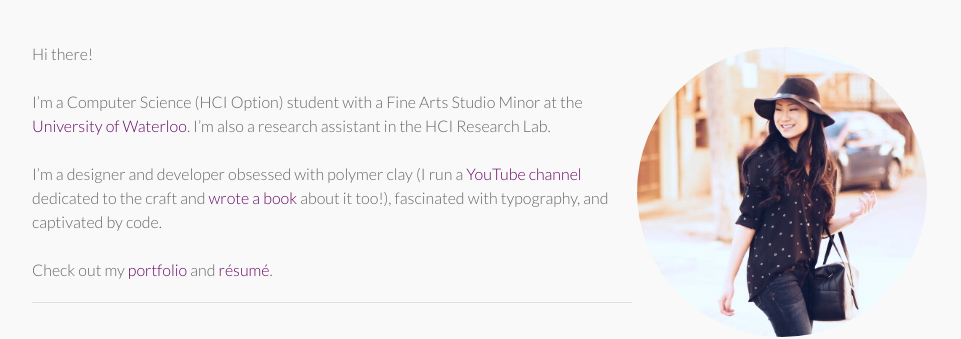
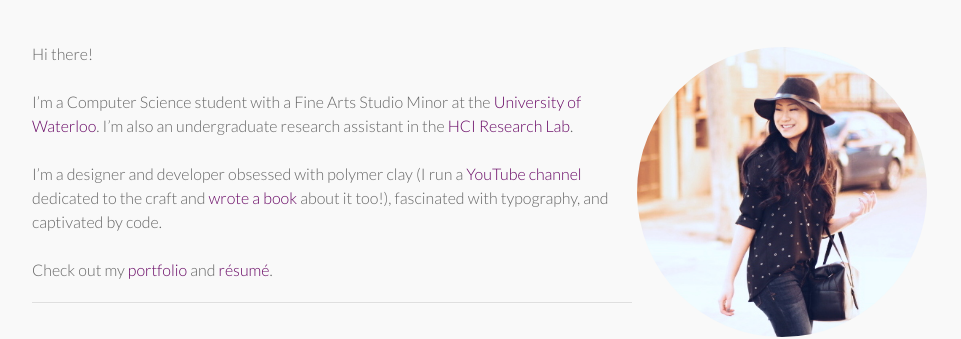
Before and after one commit to helgajiang/helgajiang.github.io, a Jekyll site: the page built from about.md, in a window 1280 px wide. Shown: the part 140-479 px from the top of the page, without its empty margins (158-1119 px from the left). Built offline with Jekyll 4.4.1, drawn with Linux system fonts in a browser that asks for light colours; nearby versions of some CDN libraries.

Commit message:
update bio

```diff
--- a/about.md
+++ b/about.md
@@ -9,7 +9,7 @@ permalink: /about/
 Hi there!
 <br/>
 <br/>
-I'm a Computer Science (HCI Option) student with a Fine Arts Studio Minor at the <a href="https://cs.uwaterloo.ca/" target="_blank">University of Waterloo</a>. I'm also a research assistant in the HCI Research Lab.
+I'm a Computer Science student with a Fine Arts Studio Minor at the <a href="https://cs.uwaterloo.ca/" target="_blank">University of Waterloo</a>. I'm also an undergraduate research assistant in the <a href="http://hci.uwaterloo.ca/">HCI Research Lab</a>.
 <br/>
 I'm a designer and developer obsessed with polymer clay (I run a <a class="link" href="https://www.youtube.com/user/puddingfishcakes" target="_blank">YouTube channel</a> dedicated to the craft and <a class="link" href="http://www.goodreads.com/book/show/21944928-clay-charm-magic" target="_blank">wrote a book</a> about it too!), fascinated with typography, and captivated by code.
 <br/>
```
